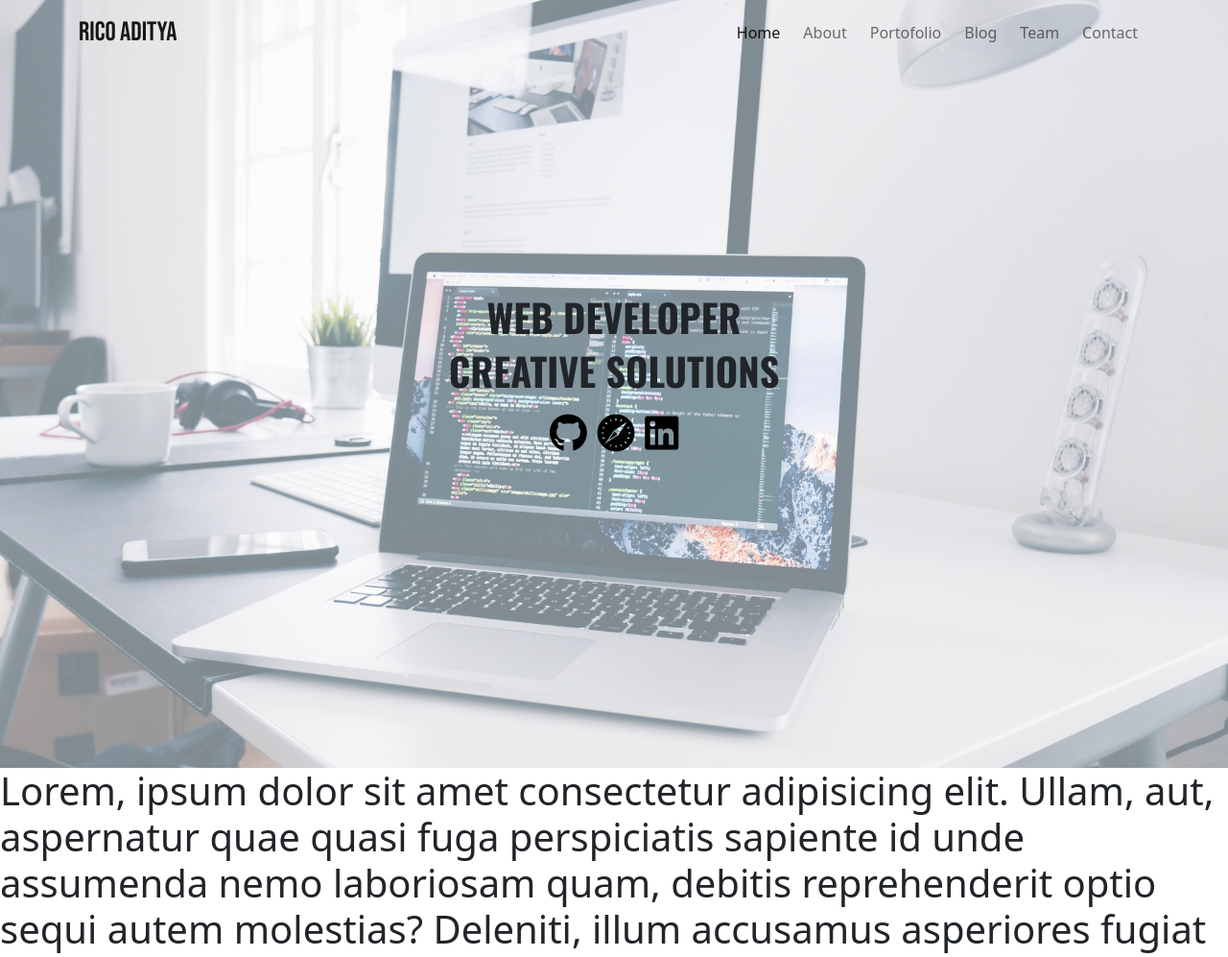
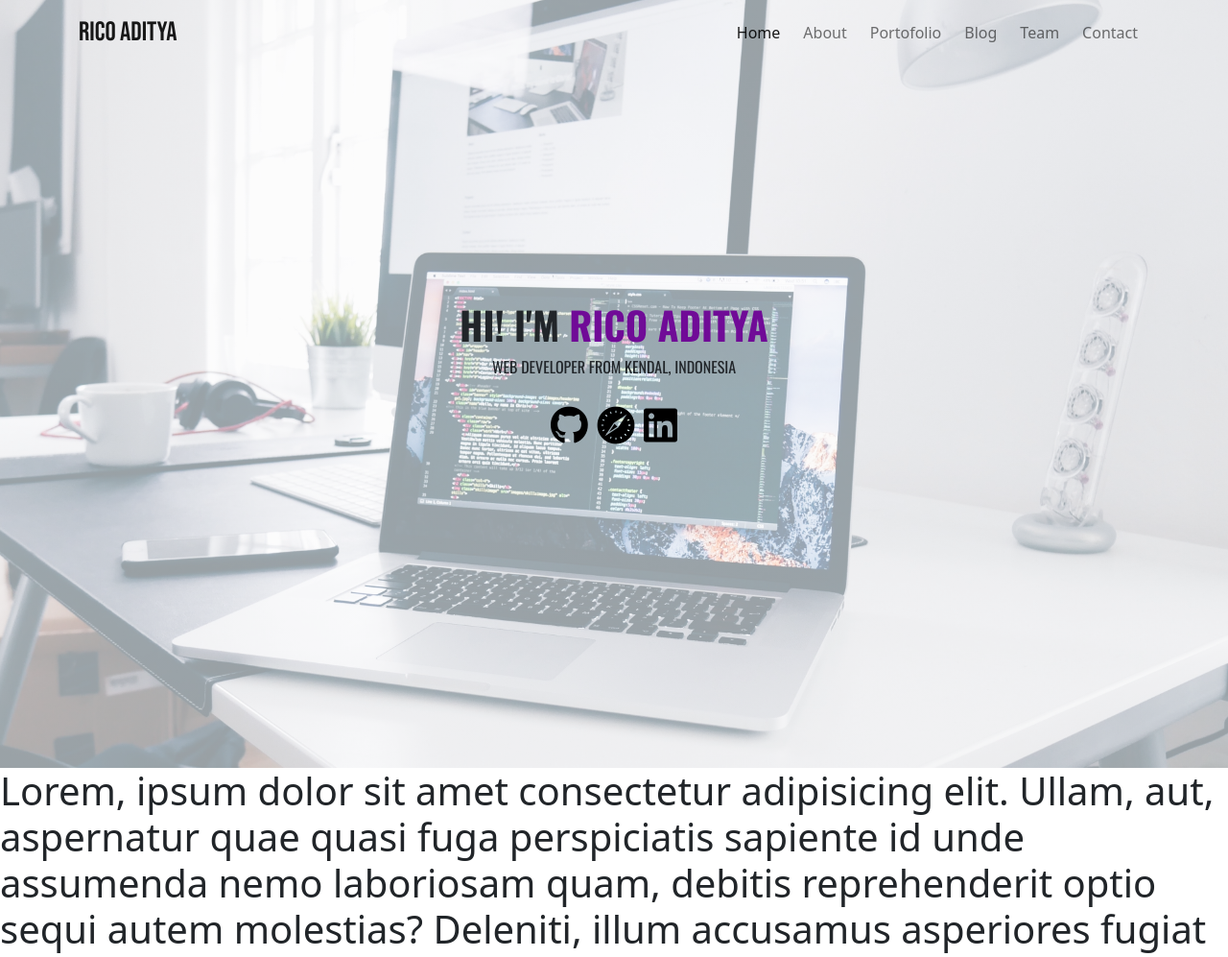
Before and after one commit to XCOD33/hacktiv8-tugas-akhir, a PHP site: page / in a window 1280 px wide. Shown: the top 997 px of the page at 96% size. Run offline with PHP 8.4, Linux system fonts and the light colour scheme.

Commit message:
navbar and header fix

```diff
--- a/css/style.css
+++ b/css/style.css
@@ -1,7 +1,7 @@
 .homepage {
     height: 100vh;
     min-height: 500px;
-    background-image: linear-gradient(rgba(255,255,255,0.5), rgba(255,255,255,0.5)), url("/media/images/computer.jpg");
+    background-image: linear-gradient(rgba(255,255,255,0.6), rgba(255,255,255,0.6)), url("/media/images/computer.jpg");
     background-size: cover;
     background-position: center;
     background-repeat: no-repeat;
@@ -16,6 +16,14 @@
     font-family: 'Oswald', sans-serif;
 }
 
+.menu-title h1 {
+    font-weight: 700;
+}
+
+.menu-title h1 span {
+    color: #700B97;
+}
+
 .zoom:hover {
     transform: scale(1.5);
 }
--- a/index.html
+++ b/index.html
@@ -13,7 +13,7 @@
     <!-- Fonts by Google -->
     <link rel="preconnect" href="https://fonts.googleapis.com">
     <link rel="preconnect" href="https://fonts.gstatic.com" crossorigin>
-    <link href="https://fonts.googleapis.com/css2?family=Bebas+Neue&family=Oswald:wght@700&display=swap" rel="stylesheet">
+    <link href="https://fonts.googleapis.com/css2?family=Bebas+Neue&family=Oswald:wght@400;700&display=swap" rel="stylesheet">
     <!-- Bootstrap icon -->
     <link rel="stylesheet" href="https://use.fontawesome.com/releases/v5.15.4/css/all.css" integrity="sha384-DyZ88mC6Up2uqS4h/KRgHuoeGwBcD4Ng9SiP4dIRy0EXTlnuz47vAwmeGwVChigm" crossorigin="anonymous">
 </head>
@@ -56,10 +56,10 @@
     <header class="homepage">
         <div class="container h-100">
           <div class="row h-100 align-items-center">
-            <div class="col text-center align-self-center fs-1 menu-title">
-              <h1>WEB DEVELOPER</h1>
-              <h1>CREATIVE SOLUTIONS</h1>
-              <p>
+            <div class="col text-center align-self-center menu-title">
+              <h1 class="fs-1">HI! I'M <span>RICO ADITYA</span></h1>
+              <p>WEB DEVELOPER FROM KENDAL, INDONESIA</p>
+              <p class="fs-1">
                 <a href="#" class="text-black"><i class="zoom fab fa-github"></i></a>
                 <a href="#" class="text-black"><i class="zoom fab fa-safari"></i></a>
                 <a href="#" class="text-black"><i class="zoom fab fa-linkedin"></i></a>
```
